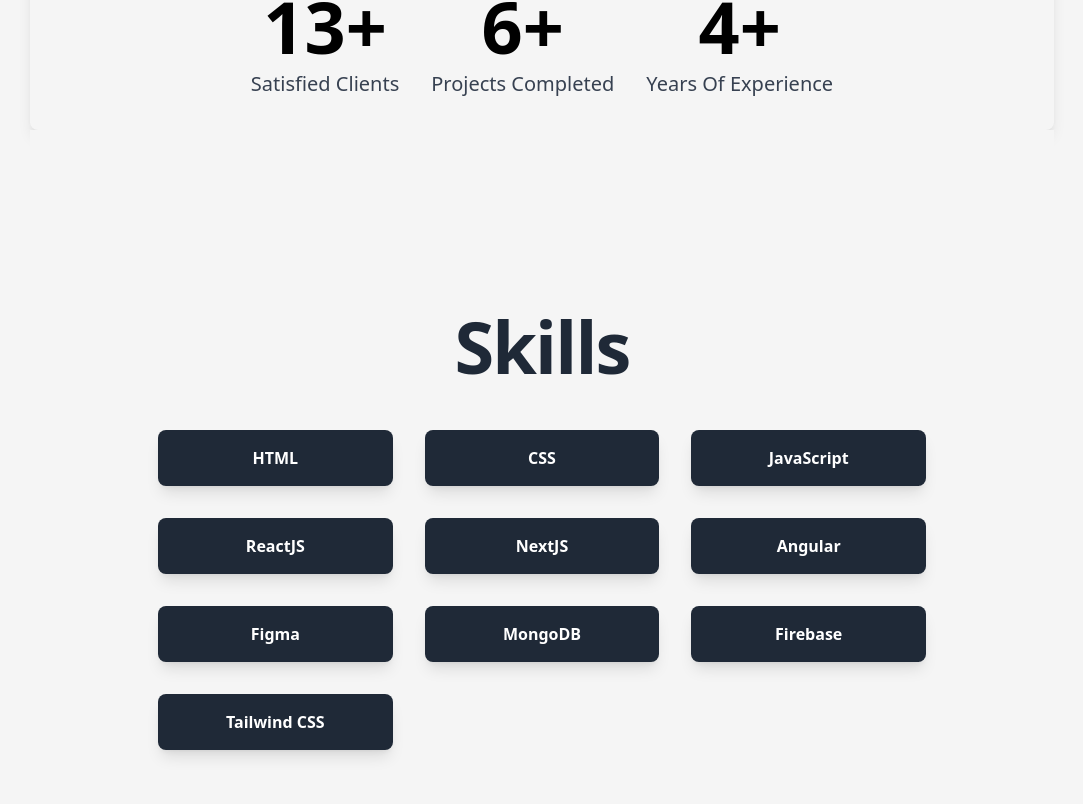
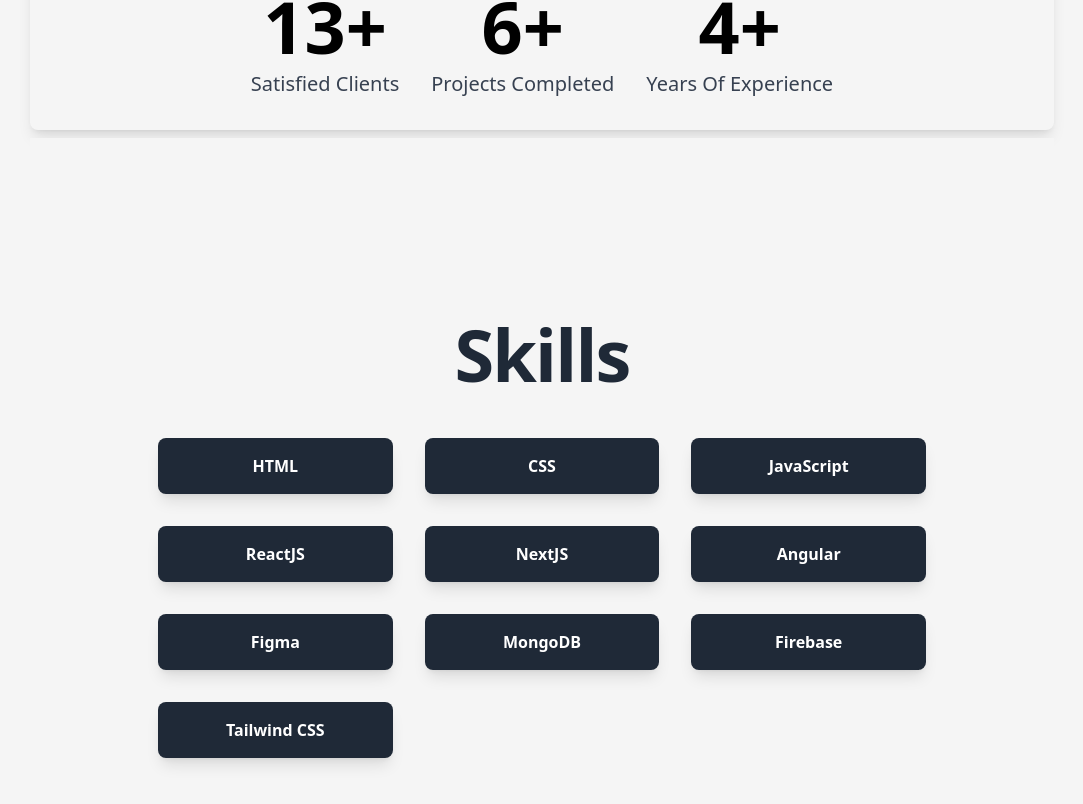
Before and after one commit to duvindunishad/portfolio-website-using-Nextjs, a Next.js app in the folder portfolio/: page / in a window 1280 px wide. Shown: the part 1556-2360 px from the top of the page, without its empty margins (98-1181 px from the left). Built offline with nearby package versions, Linux system fonts and the light colour scheme.

Commit message:
update margin

```diff
--- a/portfolio/src/component/aboutpage/Skills.js
+++ b/portfolio/src/component/aboutpage/Skills.js
@@ -40,7 +40,7 @@ const Skill = ({ name }) => {
 
 const Skills = () => {
   return (
-    <section className="bg-light dark:bg-dark relative w-full min-h-screen flex flex-col items-center justify-center bg-gradient-to-br py-16">
+    <section className="mt-2 bg-light dark:bg-dark relative w-full min-h-screen flex flex-col items-center justify-center bg-gradient-to-br py-16">
       <h2 className="font-extrabold text-7xl text-gray-800 dark:text-gray-100 tracking-tight mb-12 md:text-5xl">
         Skills
       </h2>
```
